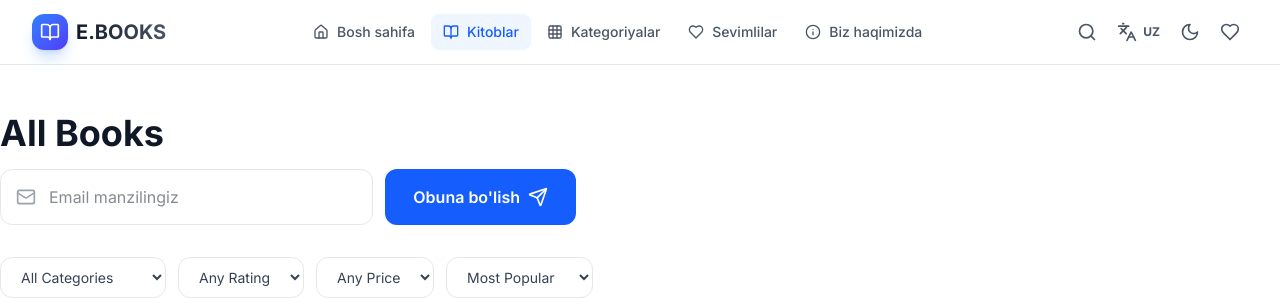
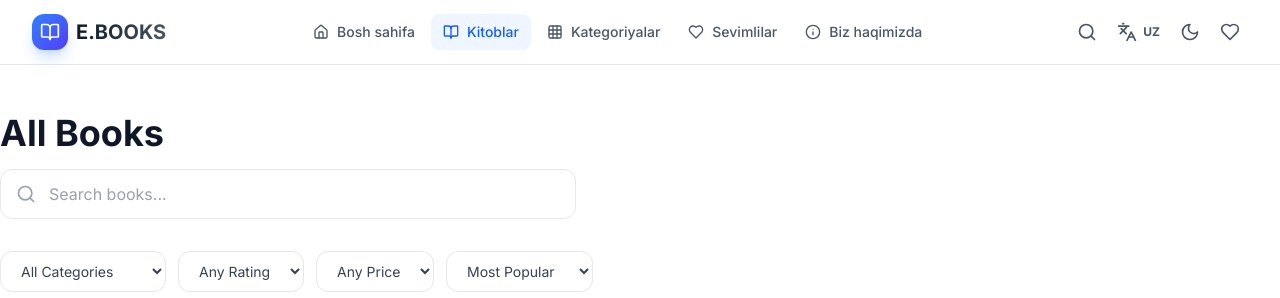
Before and after one commit to thejonibek-coder/kitob, a Next.js app: page /books in a window 1280 px wide. Shown: the top 298 px of the page. Built offline with nearby package versions, Linux system fonts and the light colour scheme.

Commit message:
updated SearchBar.jsx

```diff
--- a/src/components/SearchBar.jsx
+++ b/src/components/SearchBar.jsx
@@ -1,56 +1,39 @@
 "use client";
 
 import { useState } from "react";
-import { Mail, Send } from "lucide-react";
+import { Search, X } from "lucide-react";
 
-export default function SearchBar() {
-  const [email, setEmail] = useState("");
-  const [loading, setLoading] = useState(false);
-  const [message, setMessage] = useState("");
+export default function SearchBar({
+  onSearch = () => {},
+  placeholder = "Search books...",
+}) {
+  const [query, setQuery] = useState("");
 
-  const handleSubmit = async (e) => {
+  const handleChange = (value) => {
+    setQuery(value);
+    onSearch(value);
+  };
+
+  const handleSubmit = (e) => {
     e.preventDefault();
+    onSearch(query);
+  };
 
-    if (!email.trim()) {
-      setMessage("Email kiriting!");
-      return;
-    }
-
-    setLoading(true);
-    setMessage("");
-
-    try {
-      const res = await fetch("/api/subscribe", {
-        method: "POST",
-        headers: {
-          "Content-Type": "application/json",
-        },
-        body: JSON.stringify({ email }),
-      });
-
-      const data = await res.json();
-
-      if (data.success) {
-        setMessage("✅ Obuna bo'ldingiz!");
-        setEmail("");
-      } else {
-        setMessage(`❌ ${data.message}`);
-      }
-    } catch (error) {
-      console.error(error);
-      setMessage("❌ Xatolik yuz berdi!");
-    } finally {
-      setLoading(false);
-    }
+  const clearSearch = () => {
+    setQuery("");
+    onSearch("");
   };
 
   return (
     <form
       onSubmit={handleSubmit}
-      className="flex w-full max-w-xl flex-col gap-3 sm:flex-row"
+      className="relative w-full max-w-xl"
     >
-      <div className="relative flex-1">
-        <Mail
+      <div className="relative">
+
+        {/* Search icon */}
+
+        <Search
           className="
             absolute left-4 top-1/2
             h-5 w-5
@@ -59,23 +42,27 @@ export default function SearchBar() {
           "
         />
 
+        {/* Input */}
+
         <input
-          type="email"
-          value={email}
-          onChange={(e) => setEmail(e.target.value)}
-          placeholder="Email manzilingiz"
-          disabled={loading}
+          type="search"
+          value={query}
+          onChange={(e) => handleChange(e.target.value)}
+          placeholder={placeholder}
+          aria-label={placeholder}
           className="
-            h-14 w-full
+            w-full
             rounded-xl
             border border-gray-200
             bg-white
-            pl-12 pr-4
+            py-3 pl-12 pr-11
             text-gray-900
+            placeholder:text-gray-400
             outline-none
-            transition
+            transition-all duration-200
 
             hover:border-gray-300
+
             focus:border-blue-500
             focus:ring-2
             focus:ring-blue-500/20
@@ -84,47 +71,38 @@ export default function SearchBar() {
             dark:bg-gray-900
             dark:text-white
             dark:placeholder:text-gray-500
+            dark:hover:border-gray-700
           "
         />
-      </div>
 
+        {/* Clear button */}
+
+        {query && (
           <button
-        type="submit"
-        disabled={loading}
+            type="button"
+            onClick={clearSearch}
+            aria-label="Clear search"
             className="
-          flex h-14
-          items-center
-          justify-center
-          gap-2
-          rounded-xl
-          bg-blue-600
-          px-7
-          font-semibold
-          text-white
-          transition-all
+              absolute right-3 top-1/2
+              flex h-7 w-7
+              -translate-y-1/2
+              items-center justify-center
+              rounded-lg
+              text-gray-400
+              transition-colors
 
-          hover:bg-blue-700
-          active:scale-95
+              hover:bg-gray-100
+              hover:text-gray-700
 
-          disabled:cursor-not-allowed
-          disabled:opacity-50
+              dark:hover:bg-gray-800
+              dark:hover:text-gray-200
             "
           >
-        {loading ? (
-          "Yuborilmoqda..."
-        ) : (
-          <>
-            Obuna bo'lish
-            <Send className="h-5 w-5" />
-          </>
+            <X className="h-4 w-4" />
+          </button>
         )}
-      </button>
 
-      {message && (
-        <p className="absolute mt-16 text-sm">
-          {message}
-        </p>
-      )}
+      </div>
     </form>
   );
 }
```
Lines whose indentation alone changed are shown as unchanged.
